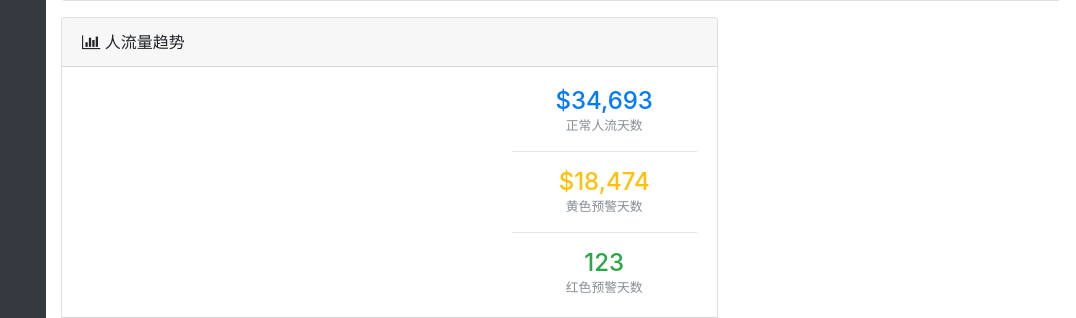
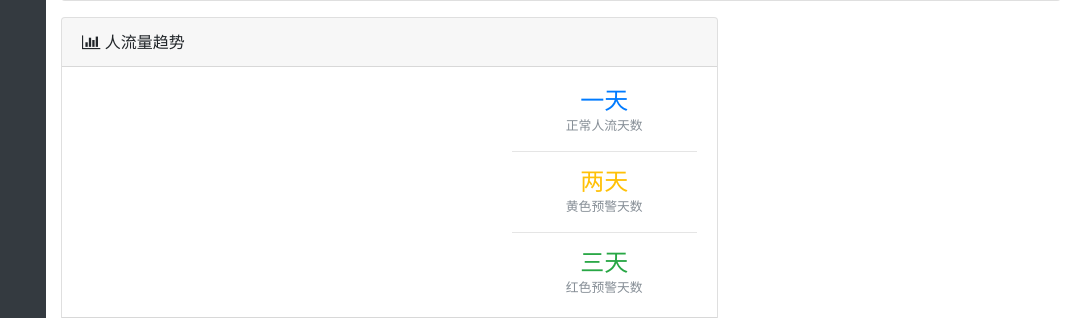
Before and after one commit to 2017IOTrepo/PublicLocationTrafficMonitoring, a Django app: template Web/loginfunction/templates/charts.html in a window 1280 px wide. Shown: the part 306-624 px from the top of the page, without its empty margins (204-1280 px from the left). Run offline with Django 3.2, Linux system fonts and the light colour scheme; the template is opened without the code that fills it, so the values that code supplies are empty; the visitor is signed in with stand-in values (Sample User, id 1); some libraries are stand-ins or nearby versions.

Commit message:
没增加功能，但是必须commit

```diff
--- a/Web/loginfunction/templates/chart2.html
+++ /dev/null
@@ -1,20 +0,0 @@
-<div class="card-header">
-            <i class="fa fa-bar-chart"></i> 人流量趋势
-        </div>
-        <div class="card-body">
-            <div class="row">
-                <div class="col-sm-8 my-auto">
-                    <canvas id="myBarChart" width="100" height="50"></canvas>
-                </div>
-                <div class="col-sm-4 text-center my-auto">
-                    <div class="h4 mb-0 text-primary">$34,693</div>
-                    <div class="small text-muted">正常人流天数</div>
-                    <hr>
-                    <div class="h4 mb-0 text-warning">$18,474</div>
-                    <div class="small text-muted">黄色预警天数</div>
-                    <hr>
-                    <div class="h4 mb-0 text-success">123</div>
-                    <div class="small text-muted">红色预警天数</div>
-                </div>
-            </div>
-        </div>
--- a/Web/loginfunction/templates/charts.html
+++ b/Web/loginfunction/templates/charts.html
@@ -44,7 +44,26 @@
             <div class="col-lg-8">
                 <!-- Example Bar Chart Card-->
                 <div class="card mb-3">
-                    {% include "chart2.html" %}
+                    <div class="card-header">
+                        <i class="fa fa-bar-chart"></i> 人流量趋势
+                    </div>
+                    <div class="card-body">
+                        <div class="row">
+                            <div class="col-sm-8 my-auto">
+                                <canvas id="myBarChart" width="100" height="50"></canvas>
+                            </div>
+                            <div class="col-sm-4 text-center my-auto">
+                                <div class="h4 mb-0 text-primary">一天</div>
+                                <div class="small text-muted">正常人流天数</div>
+                                <hr>
+                                <div class="h4 mb-0 text-warning">两天</div>
+                                <div class="small text-muted">黄色预警天数</div>
+                                <hr>
+                                <div class="h4 mb-0 text-success">三天</div>
+                                <div class="small text-muted">红色预警天数</div>
+                            </div>
+                        </div>
+                    </div>
                     <div class="card-footer small text-muted">更新时间:{{ current_time }}</div>
                 </div>
             </div>
@@ -182,18 +201,18 @@
                 var s = 0;
                 k = data[0];
                 s = data[1];
-                l=data[2];
+                l = data[2];
                 myLineChart.data.labels.pop();
                 myLineChart.data.labels.unshift(k);
-                if(l=="餐厅") {
+                if (l == "餐厅") {
                     myLineChart.data.datasets[0].data.pop();
                     myLineChart.data.datasets[0].data.unshift(s);
-                }else if(l=="宿舍"){
+                } else if (l == "宿舍") {
                     myLineChart.data.datasets[1].data.pop();
                     myLineChart.data.datasets[1].data.unshift(s);
-                }else{
-                     myLineChart.data.datasets[2].data.pop();
-                     myLineChart.data.datasets[2].data.unshift(s);
+                } else {
+                    myLineChart.data.datasets[2].data.pop();
+                    myLineChart.data.datasets[2].data.unshift(s);
                 }
                 myLineChart.update();
                 console.log("更新时间:" + k);
@@ -214,7 +233,7 @@
                 document.getElementById("icon_cards").className = "card text-white " + color + " o-hidden h-100 w-100";
                 document.getElementById("sos").innerHTML = "当前状态:" + text;
                 document.getElementById("update_time").innerHTML = "更新时间:" + k;
-                document.getElementById("update_flow").innerHTML = l+"当前人流量:" + s.toString() + "人次";
+                document.getElementById("update_flow").innerHTML = l + "当前人流量:" + s.toString() + "人次";
             },
             error: function () {
                 error("获取数据错误");
```
Also changed, not shown: Web/loginfunction/templates/index.html (+7 -17 lines).
